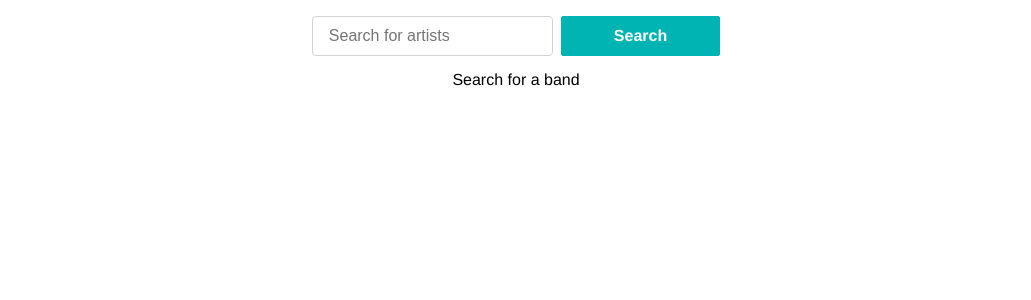
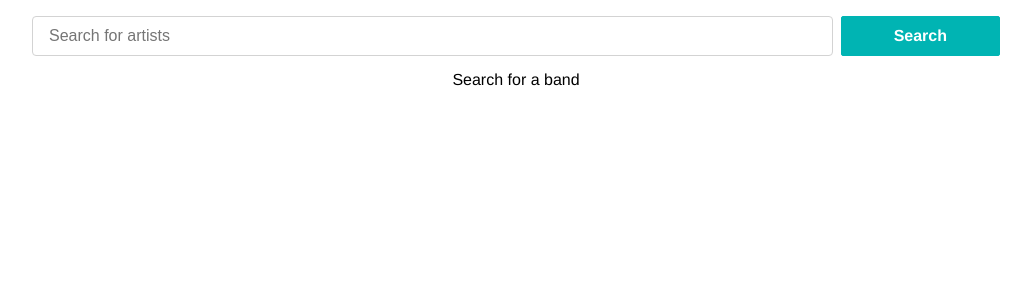
Before and after one commit to randseay/bandsintown, a React (Create React App) app: page / in a window 1280 px wide. Shown: the top 300 px of the page, without its empty margins (124-1155 px from the left). Built offline with nearby package versions, Linux system fonts and the light colour scheme; a web font is replaced by a local one.

Commit message:
Update layout styles.

```diff
--- a/src/App.css
+++ b/src/App.css
@@ -2,12 +2,16 @@ main {
   display: flex;
   flex-direction: column;
   align-items: center;
-  margin-top: 1rem;
+  margin: 0 auto;
+  padding: 1rem 1rem 0;
+  max-width: 550px;
+  width: 100%;
 }
 
 .search {
   display: flex;
   margin-bottom: 1rem;
+  width: 100%;
 }
 
 .search--input {
@@ -22,3 +26,13 @@ main {
 .search--input:focus {
   outline-color: #00b4b3;
 }
+
+.search--button {
+  flex: 0;
+}
+
+@media screen and (min-width: 1040px) {
+  main {
+    max-width: 1000px;
+  }
+}
--- a/src/App.js
+++ b/src/App.js
@@ -30,7 +30,9 @@ function App() {
           placeholder="Search for artists"
         />
 
-        <Button type="submit">Search</Button>
+        <div className="search--button">
+          <Button type="submit">Search</Button>
+        </div>
       </form>
 
       {loading ? (
--- a/src/components/Hero/Hero.css
+++ b/src/components/Hero/Hero.css
@@ -4,7 +4,6 @@
   color: #fff;
   display: flex;
   flex-direction: column;
-  max-width: 550px;
   overflow: hidden;
   padding: 1.875rem 3.125rem;
   position: relative;
@@ -26,16 +25,6 @@
   transform: scale(1.1);
   z-index: -1;
 }
-
-/* .hero:before {
-  bottom: 0;
-  content: " ";
-  backdrop-filter: blur(1rem);
-  left: 0;
-  position: absolute;
-  right: 0;
-  top: 0;
-} */
 
 .hero--info {
   align-items: center;
@@ -82,7 +71,6 @@
   .hero {
     flex-direction: row;
     justify-content: space-between;
-    max-width: 1000px;
     padding: 3.125rem 3.125rem;
   }
 
--- a/src/index.css
+++ b/src/index.css
@@ -129,6 +129,19 @@ table {
 }
 
 /*
+ * Box-sizing
+ */
+
+html {
+  box-sizing: border-box;
+}
+*,
+*:before,
+*:after {
+  box-sizing: inherit;
+}
+
+/*
  * Syne
  */
 @font-face {
```
